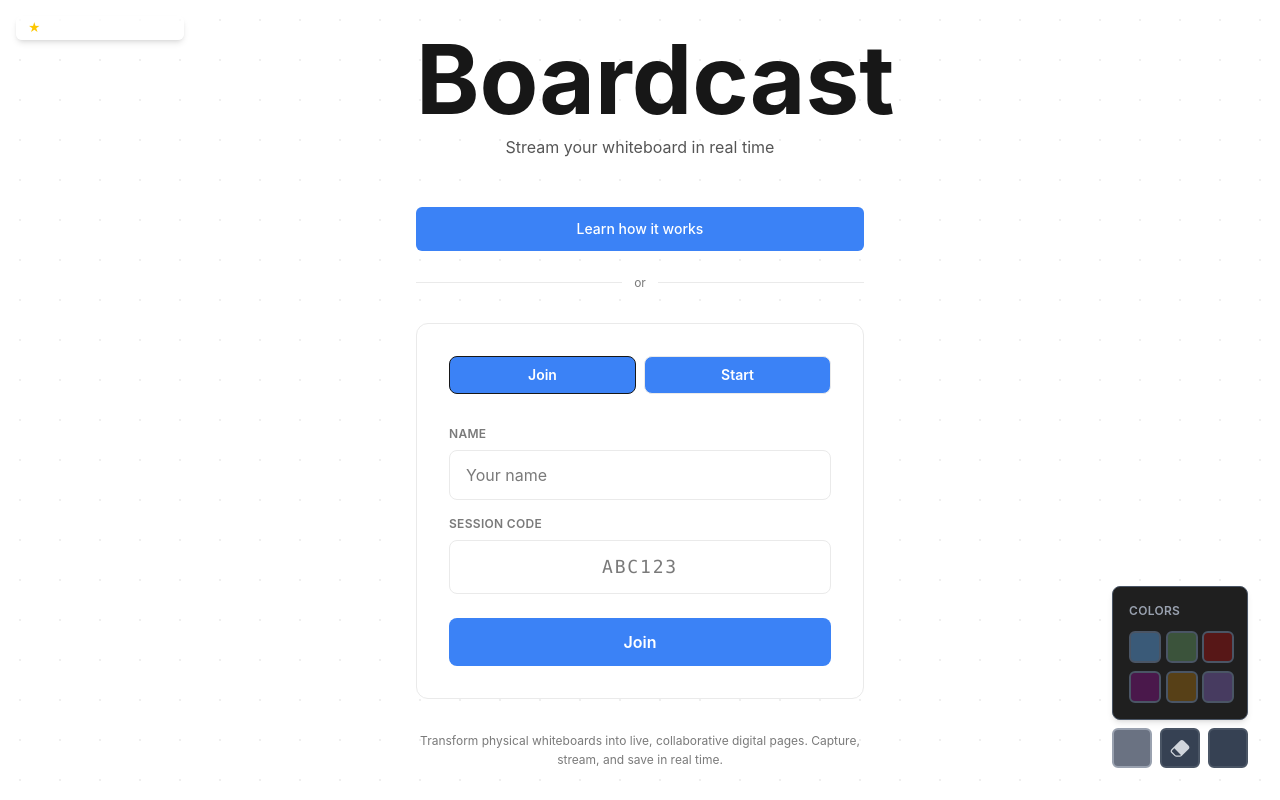
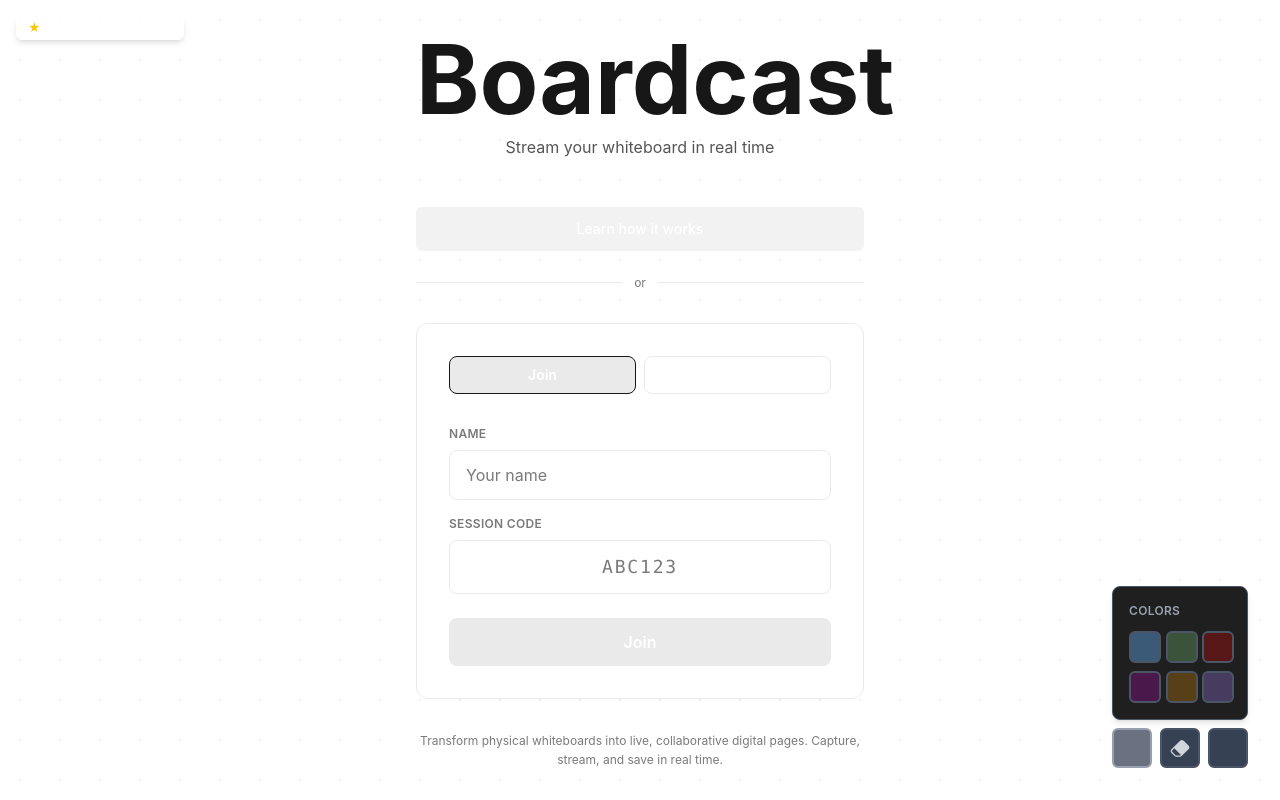
Before and after one commit to metamatong/nwhacks2026-boardcast-client, a Next.js app: page / in a window 1280 px wide. Built offline with nearby package versions, Linux system fonts and the light colour scheme; some icons are missing.

Commit message:
Removed global css for buttons to not change blue

```diff
--- a/app/globals.css
+++ b/app/globals.css
@@ -81,7 +81,6 @@ body {
    Optional Notion-like Defaults
    ========================= */
 button {
-  background: var(--accent);
   color: #ffffff;
 }
 
```
